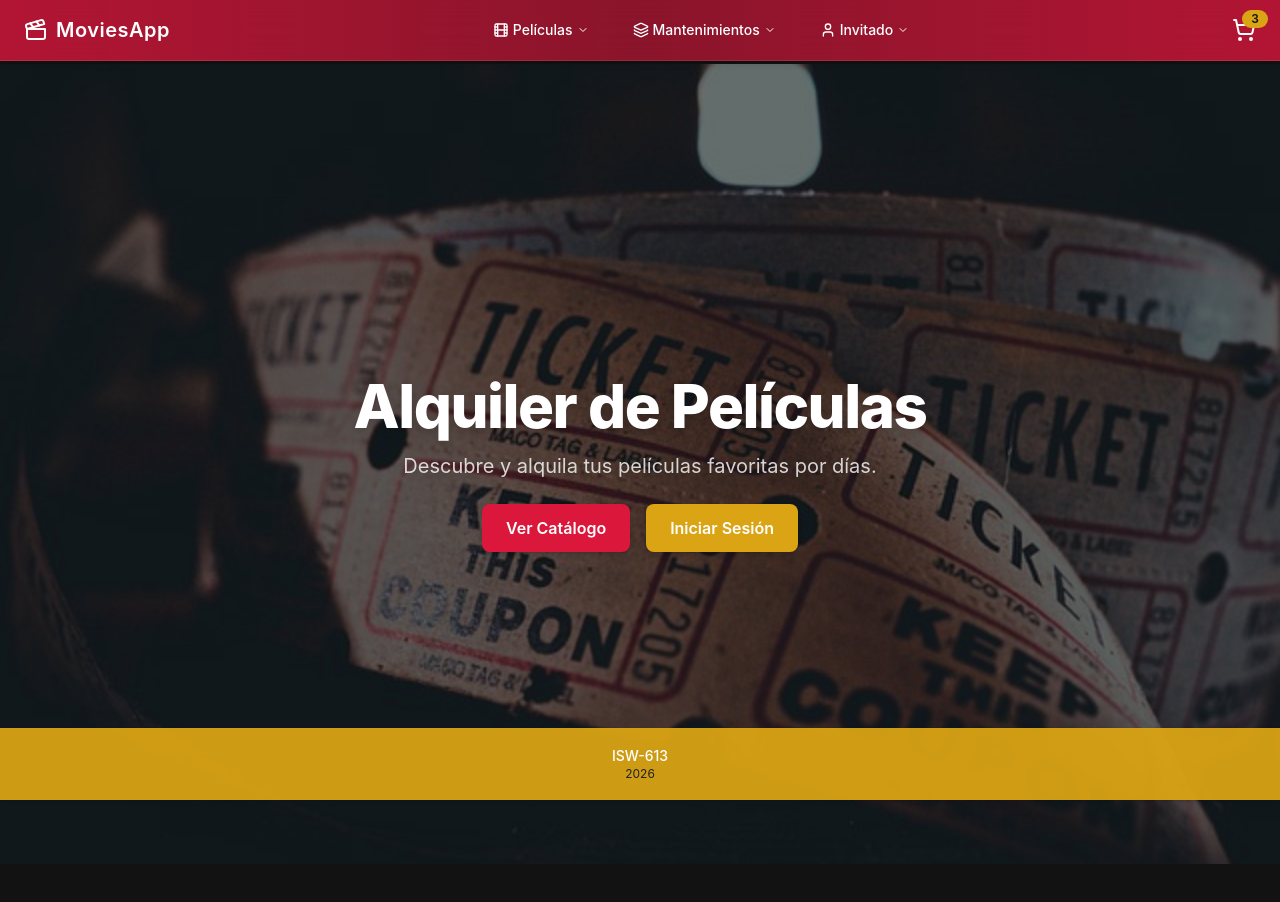
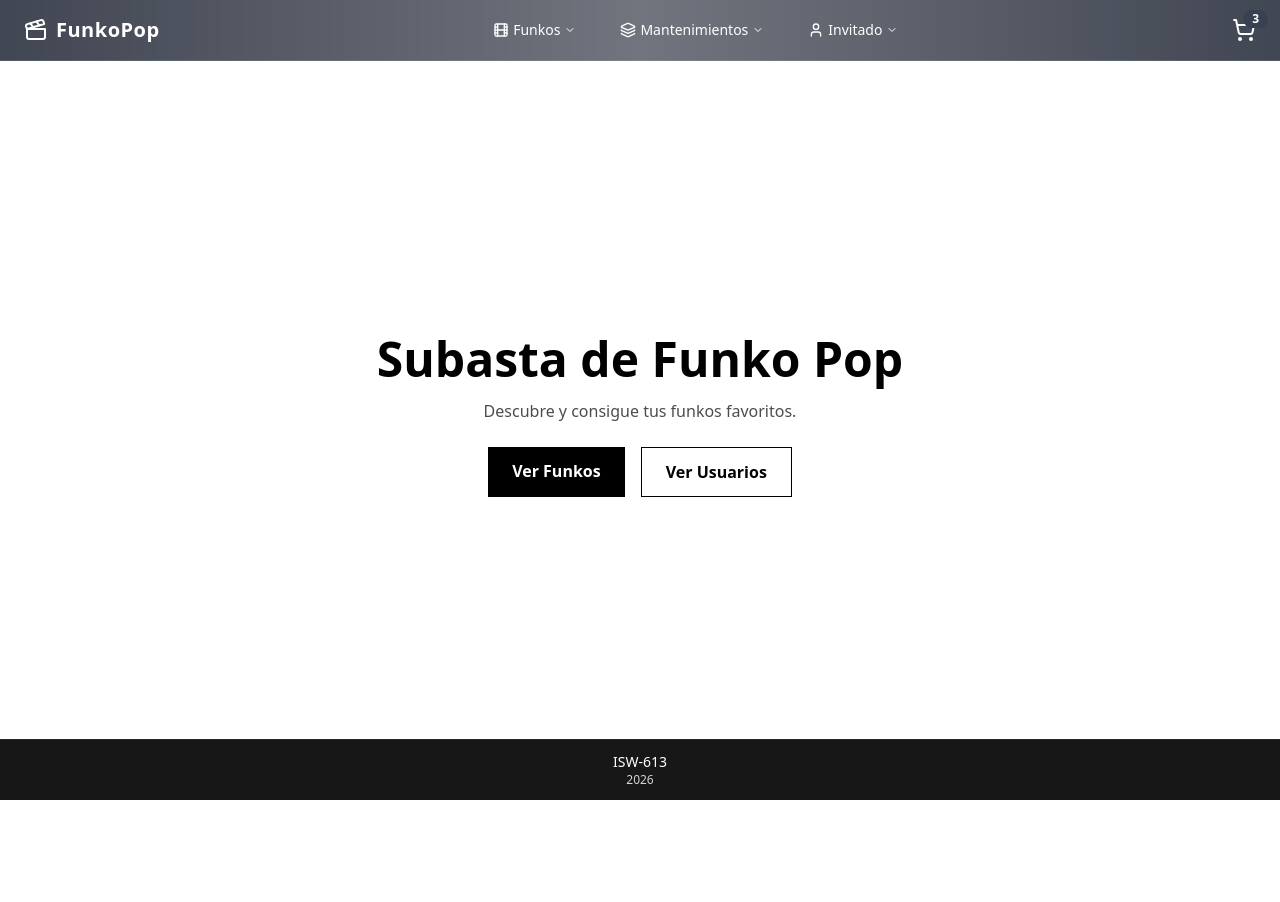
Before and after one commit to JoseMCG23/Proyecto-Subastas, a React (Vite) app in the folder appmovie/app/: page / in a window 1280 px wide. Shown: the top 902 px of the page. After the commit the page ends 832 px from the top, so only its background shows below. Built offline with nearby package versions, Linux system fonts and the light colour scheme.

Commit message:
cambios de color

```diff
--- a/appmovie/app/src/components/Home/Home.jsx
+++ b/appmovie/app/src/components/Home/Home.jsx
@@ -1,44 +1,31 @@
-import ticketImg from "../../assets/ticket.jpg";
 
 
 export function Home() {
   return (
-    <div className="relative w-full h-screen flex items-center justify-center text-center overflow-hidden">
-      {/* Fondo */}
-      <div
-        className="absolute inset-0 -z-10"
-        style={{
-          backgroundImage: `url(${ticketImg})`,
-          backgroundSize: "cover",
-          backgroundPosition: "center",
-          filter: "brightness(0.5)",
-        }}
-      />
+    <div className="w-full min-h-[calc(100vh-8rem)] flex items-center justify-center bg-white">
+      <div className="text-center px-4">
+        <h1 className="text-5xl font-extrabold text-black mb-4">
+          Subasta de Funko Pop
+        </h1>
+        <p className="text-black/70 mb-6">
+          Descubre y consigue tus funkos favoritos.
+        </p>
 
-      {/* Contenido principal */}
-      <div className="px-4 max-w-2xl text-white">
-        <h1 className="text-5xl md:text-6xl font-extrabold tracking-tight mb-4 drop-shadow-lg">
-          Alquiler de Películas
-        </h1>
-        <p className="text-lg md:text-xl text-white/80 mb-6 drop-shadow">
-          Descubre y alquila tus películas favoritas por días.
-        </p>
         <div className="flex justify-center gap-4">
           <a
-            href="/movies"
-            className="px-6 py-3 bg-primary text-white rounded-lg font-semibold shadow-lg hover:bg-primary/90 transition"
+            href="/funkos"
+            className="px-6 py-3 bg-black text-white rounded-lg font-semibold hover:bg-neutral-800 transition"
           >
-            Ver Catálogo
+            Ver Funkos
           </a>
           <a
-            href="/user/login"
-            className="px-6 py-3 bg-secondary text-white rounded-lg font-semibold shadow-lg hover:bg-secondary/90 transition"
+            href="/users"
+            className="px-6 py-3 border border-black text-black rounded-lg font-semibold hover:bg-neutral-100 transition"
           >
-            Iniciar Sesión
+            Ver Usuarios
           </a>
         </div>
       </div>
-
     </div>
   );
 }
--- a/appmovie/app/src/components/Layout/Footer.jsx
+++ b/appmovie/app/src/components/Layout/Footer.jsx
@@ -1,9 +1,9 @@
 export function Footer() {
   return (
-    <footer className="fixed bottom-0 w-full h-18 bg-secondary/95 text-white flex items-center justify-center px-4 py-3 shadow-md">
+    <footer className="fixed bottom-0 w-full bg-neutral-900 text-white border-t border-neutral-800 flex items-center justify-center px-4 py-3">
       <div className="w-full max-w-7xl text-center">
         <p className="text-sm font-medium">ISW-613</p>
-        <p className="text-xs text-muted">{new Date().getFullYear()}</p>
+        <p className="text-xs text-neutral-300">{new Date().getFullYear()}</p>
       </div>
     </footer>
   );
--- a/appmovie/app/src/components/Layout/Header.jsx
+++ b/appmovie/app/src/components/Layout/Header.jsx
@@ -1,3 +1,4 @@
+import logo from "@/assets/logo.png";
 import { useState } from "react";
 import { Link } from "react-router-dom";
 import {
@@ -85,7 +86,7 @@
           className="flex items-center gap-2 text-xl font-semibold tracking-wide hover:opacity-90 transition"
         >
           <Clapperboard className="h-6 w-6" />
-          <span className="hidden sm:inline">MoviesApp</span>
+          <span className="hidden sm:inline">FunkoPop</span>
         </Link>
 
         {/* -------- Menú escritorio -------- */}
@@ -94,7 +95,7 @@
             {/* Películas */}
             <MenubarMenu>
               <MenubarTrigger className="text-white font-medium flex items-center gap-1 hover:text-secondary transition">
-                <Film className="h-4 w-4" /> Películas
+                <Film className="h-4 w-4" /> Funkos
                 <ChevronDown className="h-3 w-3" />
               </MenubarTrigger>
               <MenubarContent className="bg-primary/0 backdrop-blur-md border-white/10">
--- a/appmovie/app/src/components/Layout/Layout.jsx
+++ b/appmovie/app/src/components/Layout/Layout.jsx
@@ -4,11 +4,16 @@
 
 export function Layout() {
   return (
-    <div className="flex min-h-screen flex-col">
+    <div className="flex min-h-screen flex-col bg-white">
       <Header />
-      <main className="flex-1 pt-16 pb-16">
-        <Outlet />
+
+      {}
+      <main className="flex-1 pt-20 pb-20 bg-white text-neutral-900">
+        <div className="max-w-7xl mx-auto px-6">
+          <Outlet />
+        </div>
       </main>
+
       <Footer />
     </div>
   );
--- a/appmovie/app/src/index.css
+++ b/appmovie/app/src/index.css
@@ -3,97 +3,29 @@
 
 @custom-variant dark (&:where(.dark, .dark *));
 :root {
-  --background: oklch(0.97 0 0);
-  --foreground: oklch(0.23 0 0);
-  --card:  #ffffff;
-  --card-foreground: oklch(0.23 0 0);
-  --popover:  #ffffff;
-  --popover-foreground: oklch(0.23 0 0);
-  --primary:  #dc143c;
-  --primary-foreground: oklch(1.00 0 0);
-  --secondary:  #daa520;
-  --secondary-foreground: oklch(0.23 0 0);
-  --muted: oklch(0.91 0 0);
-  --muted-foreground: oklch(0.45 0 0);
-  --accent: oklch(0.65 0.19 253.20);
-  --accent-foreground: oklch(1.00 0 0);
-  --destructive: oklch(0.58 0.24 28.48);
-  --border: oklch(0.85 0 0);
-  --input: oklch(0.96 0 0);
-  --ring: oklch(0.57 0.22 20.09);
-  --chart-1: oklch(0.65 0.22 36.85);
-  --chart-2: oklch(0.60 0.11 184.15);
-  --chart-3: oklch(0.40 0.07 227.18);
-  --chart-4: oklch(0.83 0.17 81.03);
-  --chart-5: oklch(0.77 0.17 65.36);
-  --sidebar: oklch(0.97 0 0);
-  --sidebar-foreground: oklch(0.23 0 0);
-  --sidebar-primary: oklch(0.57 0.22 20.09);
-  --sidebar-primary-foreground: oklch(1.00 0 0);
-  --sidebar-accent:  #1e90ff;
-  --sidebar-accent-foreground:  #ffffff;
-  --sidebar-border: oklch(0.85 0 0);
-  --sidebar-ring: oklch(0.57 0.22 20.09);
+  --background: #ffffff;
+  --foreground: #111827;
+  /* gris oscuro */
+  --card: #ffffff;
+  --card-foreground: #111827;
 
-  --font-sans: Inter, sans-serif;
-  --font-serif: Merriweather, serif;
-  --font-mono: JetBrains Mono, monospace;
+  --muted: #f3f4f6;
+  /* gris muy clarito */
+  --muted-foreground: #6b7280;
 
-  --radius: 0.5rem;
+  --border: #e5e7eb;
+  --input: #e5e7eb;
+  --ring: #111827;
 
-  --shadow-2xs: 0 1px 3px 0px oklch(0 0 0 / 0.05);
-  --shadow-xs: 0 1px 3px 0px oklch(0 0 0 / 0.05);
-  --shadow-sm: 0 1px 3px 0px oklch(0 0 0 / 0.10), 0 1px 2px -1px oklch(0 0 0 / 0.10);
-  --shadow: 0 1px 3px 0px oklch(0 0 0 / 0.10), 0 1px 2px -1px oklch(0 0 0 / 0.10);
-  --shadow-md: 0 1px 3px 0px oklch(0 0 0 / 0.10), 0 2px 4px -1px oklch(0 0 0 / 0.10);
-  --shadow-lg: 0 1px 3px 0px oklch(0 0 0 / 0.10), 0 4px 6px -1px oklch(0 0 0 / 0.10);
-  --shadow-xl: 0 1px 3px 0px oklch(0 0 0 / 0.10), 0 8px 10px -1px oklch(0 0 0 / 0.10);
-  --shadow-2xl: 0 1px 3px 0px oklch(0 0 0 / 0.25);
+  --primary: #111827;
+  /* lo usamos como “negro” */
+  --primary-foreground: #ffffff;
 
+  --secondary: #374151;
+  /* gris */
+  --secondary-foreground: #ffffff;
 }
 
-.dark {
-  --background: oklch(0.18 0 0);
-  --foreground: oklch(0.97 0 0);
-  --card: oklch(0.23 0 0);
-  --card-foreground: oklch(0.97 0 0);
-  --popover: oklch(0.23 0 0);
-  --popover-foreground: oklch(0.97 0 0);
-  --primary: oklch(0.57 0.22 20.09);
-  --primary-foreground:  #ffffff;
-  --secondary: oklch(0.75 0.15 83.98);
-  --secondary-foreground: oklch(0.18 0 0);
-  --muted: oklch(0.25 0 0);
-  --muted-foreground: oklch(0.79 0 0);
-  --accent: oklch(0.65 0.19 253.20);
-  --accent-foreground: oklch(1.00 0 0);
-  --destructive: oklch(0.66 0.23 35.40);
-  --border: oklch(0.32 0 0);
-  --input: oklch(0.25 0 0);
-  --ring: oklch(0.57 0.22 20.09);
-  --chart-1: oklch(0.49 0.24 264.40);
-  --chart-2: oklch(0.70 0.16 160.43);
-  --chart-3: oklch(0.77 0.17 65.36);
-  --chart-4: oklch(0.62 0.26 305.32);
-  --chart-5: oklch(0.64 0.25 16.51);
-  --sidebar: oklch(0.23 0 0);
-  --sidebar-foreground: oklch(0.97 0 0);
-  --sidebar-primary:  #dc143c;
-  --sidebar-primary-foreground: oklch(1.00 0 0);
-  --sidebar-accent: oklch(0.65 0.19 253.20);
-  --sidebar-accent-foreground: oklch(1.00 0 0);
-  --sidebar-border: oklch(0.32 0 0);
-  --sidebar-ring: oklch(0.57 0.22 20.09);
-
-  --shadow-2xs: 0 1px 3px 0px oklch(0.00 0 0 / 0.05);
-  --shadow-xs: 0 1px 3px 0px oklch(0.00 0 0 / 0.05);
-  --shadow-sm: 0 1px 3px 0px oklch(0.00 0 0 / 0.10), 0 1px 2px -1px oklch(0.00 0 0 / 0.10);
-  --shadow: 0 1px 3px 0px oklch(0.00 0 0 / 0.10), 0 1px 2px -1px oklch(0.00 0 0 / 0.10);
-  --shadow-md: 0 1px 3px 0px oklch(0.00 0 0 / 0.10), 0 2px 4px -1px oklch(0.00 0 0 / 0.10);
-  --shadow-lg: 0 1px 3px 0px oklch(0.00 0 0 / 0.10), 0 4px 6px -1px oklch(0.00 0 0 / 0.10);
-  --shadow-xl: 0 1px 3px 0px oklch(0.00 0 0 / 0.10), 0 8px 10px -1px oklch(0.00 0 0 / 0.10);
-  --shadow-2xl: 0 1px 3px 0px oklch(0.00 0 0 / 0.25);
-}
 
 @theme inline {
   --color-background: var(--background);
@@ -147,13 +79,8 @@
   --shadow-2xl: var(--shadow-2xl);
 }
 @layer base {
-  * {
-    @apply border-border outline-ring/50;
-
+  body {
+    background: white;
+    color: #111827;
   }
-  body {
-    @apply bg-background text-foreground;
-
-  }
-
 }
--- a/appmovie/app/src/main.jsx
+++ b/appmovie/app/src/main.jsx
@@ -1,3 +1,6 @@
+// FORZAR MODO CLARO
+document.documentElement.classList.remove("dark");
+
 import { StrictMode } from 'react'
 import { createRoot } from 'react-dom/client'
 import './index.css'
```
Also changed, not shown: appmovie/app/src/assets/logo.png (added), 2 other files (tests, documents, lock files or other folders).
